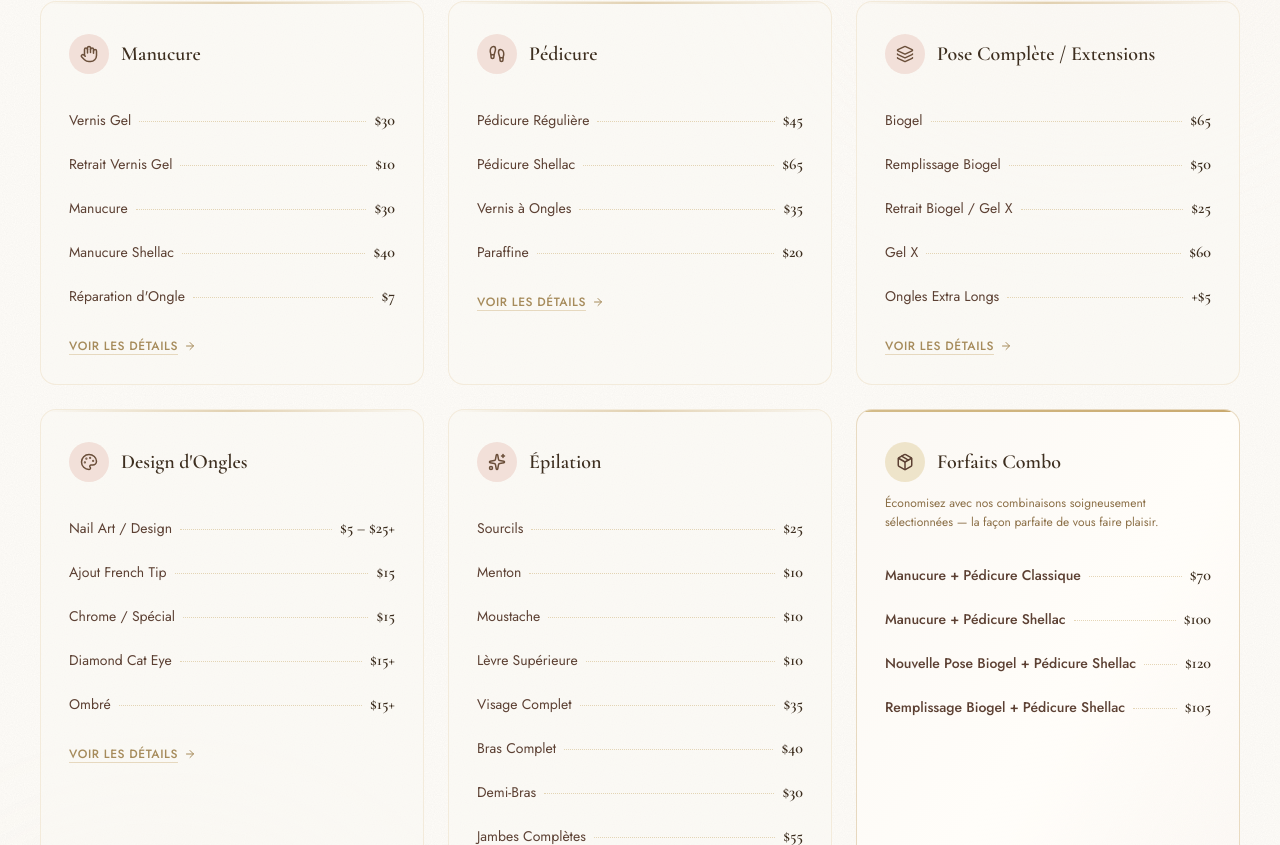
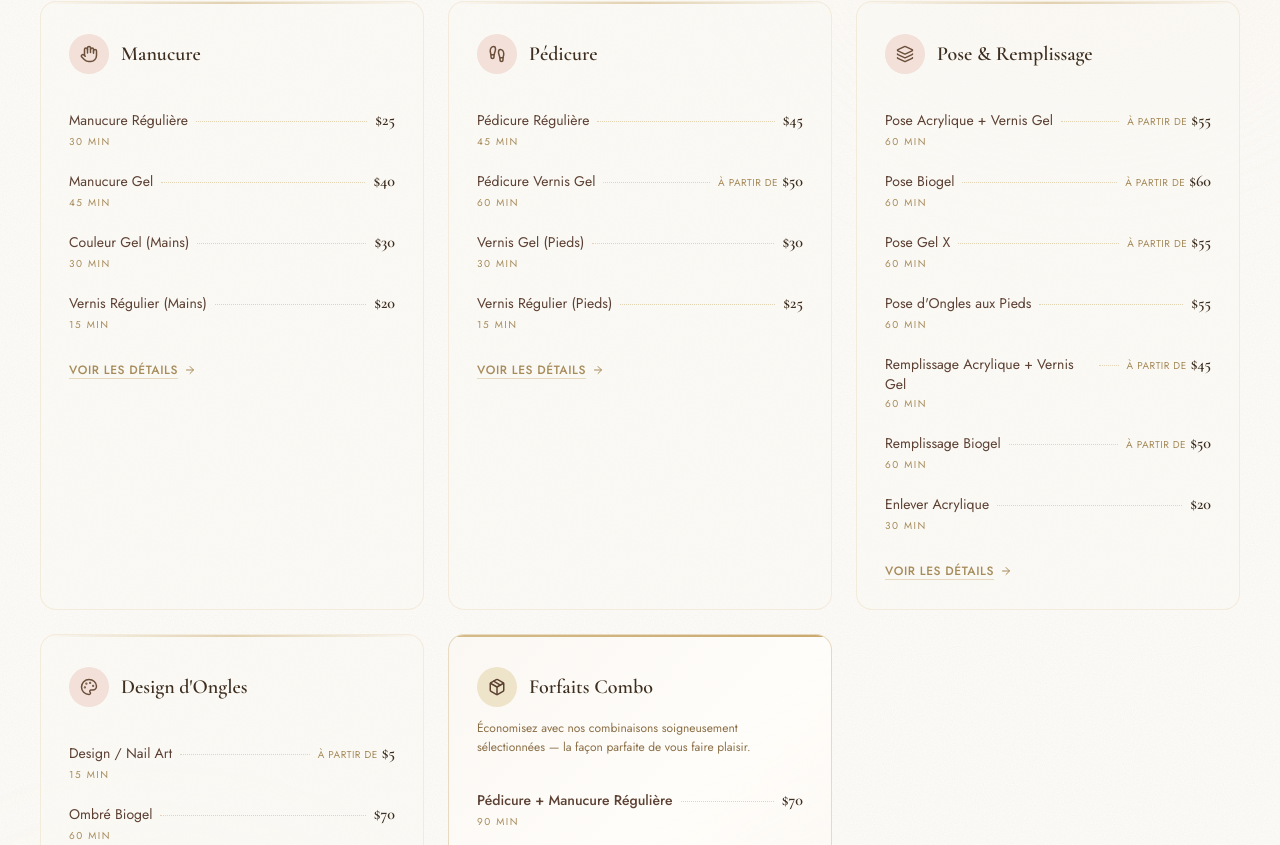
Before and after one commit to simpledark-dev/la-jolie-main, a Next.js app: page / in a window 1280 px wide. Shown: the part 2255-3100 px from the top of the page. Built offline with nearby package versions, Linux system fonts and the light colour scheme.

Commit message:
update pricing and services

```diff
--- a/src/app/layout.tsx
+++ b/src/app/layout.tsx
@@ -22,7 +22,7 @@ const jost = Jost({
 const siteUrl = "https://ongles-diamant.com";
 const siteName = "Ongles Diamant";
 const siteDescription =
-  "Premium nail salon on Rue Saint-Hubert in Montreal's Petite-Patrie. Gel nails, manicure, pedicure, nail art & waxing — by appointment only. Book your visit today.";
+  "Premium nail salon on Rue Saint-Hubert in Montreal's Petite-Patrie. Gel nails, manicure, pedicure & custom nail art — by appointment only. Book your visit today.";
 
 export const metadata: Metadata = {
   metadataBase: new URL(siteUrl),
@@ -37,7 +37,7 @@ export const metadata: Metadata = {
     "Gel X nails Montreal",
     "biogel nails",
     "shellac manicure Montreal",
-    "waxing Rosemont",
+    "biogel refill Montreal",
     "nail salon Saint-Hubert",
     "premium nail care Montreal",
   ],
--- a/src/app/sitemap.ts
+++ b/src/app/sitemap.ts
@@ -7,7 +7,6 @@ const serviceSlugs = [
   "pedicure",
   "extensions",
   "nail-design",
-  "waxing",
 ];
 
 export default function sitemap(): MetadataRoute.Sitemap {
--- a/src/components/Services.tsx
+++ b/src/components/Services.tsx
@@ -54,17 +54,22 @@ export default function Services() {
                 {/* Items */}
                 <div className="space-y-0">
                   {category.items.map((item) => (
-                    <div
-                      key={item.name}
-                      className="flex items-baseline gap-2 py-2.5"
-                    >
+                    <div key={item.name} className="py-2.5">
+                      <div className="flex items-baseline gap-2">
                         <span className="font-body text-sm text-brown-700">
                           {(t.serviceCategories[category.slug as keyof typeof t.serviceCategories]?.items as Record<string, string>)?.[item.name] ?? item.name}
                         </span>
                         <span className="flex-1 border-b border-dotted border-brown-200/60 min-w-[20px] translate-y-[-3px]" />
-                      <span className="flex-shrink-0 font-display text-base font-semibold text-brown-800">
+                        <span className="flex-shrink-0 font-display text-base font-semibold text-brown-800 whitespace-nowrap">
+                          {item.priceFrom && <span className="font-body text-[10px] font-normal tracking-wider uppercase text-brown-400 mr-1">{t.services.from}</span>}
                           {item.price}
                         </span>
+                      </div>
+                      {item.duration && (
+                        <p className="font-body text-[10px] tracking-[0.15em] uppercase text-brown-400 mt-0.5">
+                          {item.duration}
+                        </p>
+                      )}
                     </div>
                   ))}
                 </div>
@@ -104,17 +109,21 @@ export default function Services() {
               {/* Items */}
               <div className="space-y-0">
                 {comboPackages.map((item) => (
-                  <div
-                    key={item.name}
-                    className="flex items-baseline gap-2 py-2.5"
-                  >
+                  <div key={item.name} className="py-2.5">
+                    <div className="flex items-baseline gap-2">
                       <span className="font-body text-sm font-medium text-brown-700">
                         {(t.comboPackages as Record<string, string>)[item.name] ?? item.name}
                       </span>
                       <span className="flex-1 border-b border-dotted border-brown-200/60 min-w-[20px] translate-y-[-3px]" />
-                    <span className="flex-shrink-0 font-display text-base font-semibold text-brown-800">
+                      <span className="flex-shrink-0 font-display text-base font-semibold text-brown-800 whitespace-nowrap">
                         {item.price}
                       </span>
+                    </div>
+                    {item.duration && (
+                      <p className="font-body text-[10px] tracking-[0.15em] uppercase text-brown-400 mt-0.5">
+                        {item.duration}
+                      </p>
+                    )}
                   </div>
                 ))}
               </div>
--- a/src/data/services.ts
+++ b/src/data/services.ts
@@ -1,4 +1,4 @@
-import { Hand, Footprints, Layers, Palette, Sparkles, Package } from "lucide-react";
+import { Hand, Footprints, Layers, Palette, Package } from "lucide-react";
 import type { LucideIcon } from "lucide-react";
 import type { StaticImageData } from "next/image";
 
@@ -16,6 +16,8 @@ import pearlShimmerPedicure from "@/assets/gallery/pearl-shimmer-pedicure.webp";
 export interface ServiceItem {
   name: string;
   price: string;
+  duration?: string;
+  priceFrom?: boolean;
 }
 
 export interface ServiceCategory {
@@ -30,6 +32,7 @@ export interface ServiceCategory {
 export interface ComboPackage {
   name: string;
   price: string;
+  duration?: string;
 }
 
 export const services: ServiceCategory[] = [
@@ -38,14 +41,13 @@ export const services: ServiceCategory[] = [
     category: "Manicure",
     icon: Hand,
     description:
-      "Pamper your hands with our expert manicure services. From classic polish to long-lasting shellac, we shape, buff, and perfect every nail with care and precision.",
+      "Pamper your hands with our expert manicure services. From classic polish to long-lasting gel, we shape, buff, and perfect every nail with care and precision.",
     images: [sheerPink3dFlowers, pearlChromeAlmond, pinkWhiteFrenchFloral, pastelFrenchMulticolor],
     items: [
-      { name: "Gel Nail Polish", price: "$30" },
-      { name: "Gel Nail Polish Removal", price: "$10" },
-      { name: "Manicure", price: "$30" },
-      { name: "Shellac Manicure", price: "$40" },
-      { name: "Nail Repair", price: "$7" },
+      { name: "Regular Manicure", price: "$25", duration: "30 min" },
+      { name: "Gel Manicure", price: "$40", duration: "45 min" },
+      { name: "Gel Color (Hands)", price: "$30", duration: "30 min" },
+      { name: "Regular Polish (Hands)", price: "$20", duration: "15 min" },
     ],
   },
   {
@@ -56,25 +58,27 @@ export const services: ServiceCategory[] = [
       "Treat your feet to a relaxing pedicure experience. We soak, exfoliate, and polish to leave your toes looking beautiful and feeling refreshed from heel to tip.",
     images: [frenchPedicureWhiteTips, nudeGelPedicure, glitterGoldPedicure, pearlShimmerPedicure],
     items: [
-      { name: "Regular Pedicure", price: "$45" },
-      { name: "Shellac Pedicure", price: "$65" },
-      { name: "Nail Polish", price: "$35" },
-      { name: "Paraffin", price: "$20" },
+      { name: "Regular Pedicure", price: "$45", duration: "45 min" },
+      { name: "Gel Pedicure", price: "$50", duration: "60 min", priceFrom: true },
+      { name: "Gel Polish (Feet)", price: "$30", duration: "30 min" },
+      { name: "Regular Polish (Feet)", price: "$25", duration: "15 min" },
     ],
   },
   {
     slug: "extensions",
-    category: "Full Set / Extensions",
+    category: "Full Set & Refills",
     icon: Layers,
     description:
       "Add length and strength with our professional nail extensions. Whether you prefer Biogel for a natural look or Gel X for instant glam, we build sets that last.",
     images: [sheerPink3dFlowers, pinkLeopardStilettoBow, pearlChromeAlmond, pinkWhiteFrenchFloral, pastelFrenchMulticolor],
     items: [
-      { name: "Biogel", price: "$65" },
-      { name: "Biogel Refill", price: "$50" },
-      { name: "Biogel / Gel X Removal", price: "$25" },
-      { name: "Gel X", price: "$60" },
-      { name: "Extra Long Nails", price: "+$5" },
+      { name: "Acrylic Full Set + Gel Polish", price: "$55", duration: "60 min", priceFrom: true },
+      { name: "Biogel Full Set", price: "$60", duration: "60 min", priceFrom: true },
+      { name: "Gel X Full Set", price: "$55", duration: "60 min", priceFrom: true },
+      { name: "Toe Nail Full Set", price: "$55", duration: "60 min" },
+      { name: "Acrylic Refill + Gel Polish", price: "$45", duration: "60 min", priceFrom: true },
+      { name: "Biogel Refill", price: "$50", duration: "60 min", priceFrom: true },
+      { name: "Acrylic Removal", price: "$20", duration: "30 min" },
     ],
   },
   {
@@ -82,43 +86,21 @@ export const services: ServiceCategory[] = [
     category: "Nail Design",
     icon: Palette,
     description:
-      "Express yourself with custom nail art. From elegant French tips to bold chrome finishes and hand-painted designs — bring your vision, and we'll make it real.",
+      "Express yourself with custom nail art. From elegant French tips to bold ombré finishes and hand-painted designs — bring your vision, and we'll make it real.",
     images: [sheerPink3dFlowers, pinkLeopardStilettoBow, purpleGoldCloudArt, pinkWhiteFrenchFloral, pastelFrenchMulticolor],
     items: [
-      { name: "Nail Art / Design", price: "$5 – $25+" },
-      { name: "French Tip Add-on", price: "$15" },
-      { name: "Chrome / Special", price: "$15" },
-      { name: "Diamond Cat Eye", price: "$15+" },
-      { name: "Ombre", price: "$15+" },
-    ],
-  },
-  {
-    slug: "waxing",
-    category: "Waxing",
-    icon: Sparkles,
-    description:
-      "Smooth, clean results with our gentle waxing services. We offer facial and body waxing in a comfortable, hygienic setting — quick sessions with lasting smoothness.",
-    images: [],
-    items: [
-      { name: "Eyebrow", price: "$25" },
-      { name: "Chin", price: "$10" },
-      { name: "Mustache", price: "$10" },
-      { name: "Upper Lip", price: "$10" },
-      { name: "Full Face", price: "$35" },
-      { name: "Full Arm", price: "$40" },
-      { name: "Half Arm", price: "$30" },
-      { name: "Full Legs", price: "$55" },
-      { name: "Half Leg", price: "$35" },
-      { name: "Underarms", price: "$20" },
+      { name: "Nail Design / Art", price: "$5", duration: "15 min", priceFrom: true },
+      { name: "Biogel Ombré", price: "$70", duration: "60 min" },
+      { name: "French Manicure", price: "$15", duration: "15 min", priceFrom: true },
+      { name: "American (Ombré) Manicure", price: "$15", duration: "15 min", priceFrom: true },
     ],
   },
 ];
 
 export const comboPackages: ComboPackage[] = [
-  { name: "Classic Mani + Pedi", price: "$70" },
-  { name: "Shellac Mani + Pedi", price: "$100" },
-  { name: "New Set Biogel + Shellac Pedi", price: "$120" },
-  { name: "Refill Biogel + Shellac Pedi", price: "$105" },
+  { name: "Regular Pedicure + Manicure", price: "$70", duration: "90 min" },
+  { name: "Gel Pedicure + Manicure", price: "$85", duration: "90 min" },
+  { name: "Pedicure + Toe Nail Full Set", price: "$85", duration: "105 min" },
 ];
 
 export const comboPackageIcon = Package;
@@ -130,6 +112,6 @@ export function getServiceBySlug(slug: string): ServiceCategory | undefined {
 export function getRelatedCombos(slug: string): ComboPackage[] {
   if (slug === "manicure" || slug === "pedicure") return comboPackages;
   if (slug === "extensions")
-    return comboPackages.filter((c) => c.name.toLowerCase().includes("biogel"));
+    return comboPackages.filter((c) => c.name.toLowerCase().includes("toe nail"));
   return [];
 }
--- a/src/i18n/en.ts
+++ b/src/i18n/en.ts
@@ -63,6 +63,7 @@ const en = {
     comboDescription:
       "Save with our curated combinations — the perfect way to treat yourself.",
     bookAppointment: "Book Your Appointment",
+    from: "from",
   },
 
   // Service categories
@@ -70,13 +71,12 @@ const en = {
     manicure: {
       category: "Manicure",
       description:
-        "Pamper your hands with our expert manicure services. From classic polish to long-lasting shellac, we shape, buff, and perfect every nail with care and precision.",
+        "Pamper your hands with our expert manicure services. From classic polish to long-lasting gel, we shape, buff, and perfect every nail with care and precision.",
       items: {
-        "Gel Nail Polish": "Gel Nail Polish",
-        "Gel Nail Polish Removal": "Gel Nail Polish Removal",
-        Manicure: "Manicure",
-        "Shellac Manicure": "Shellac Manicure",
-        "Nail Repair": "Nail Repair",
+        "Regular Manicure": "Regular Manicure",
+        "Gel Manicure": "Gel Manicure",
+        "Gel Color (Hands)": "Gel Color (Hands)",
+        "Regular Polish (Hands)": "Regular Polish (Hands)",
       },
     },
     pedicure: {
@@ -85,60 +85,43 @@ const en = {
         "Treat your feet to a relaxing pedicure experience. We soak, exfoliate, and polish to leave your toes looking beautiful and feeling refreshed from heel to tip.",
       items: {
         "Regular Pedicure": "Regular Pedicure",
-        "Shellac Pedicure": "Shellac Pedicure",
-        "Nail Polish": "Nail Polish",
-        Paraffin: "Paraffin",
+        "Gel Pedicure": "Gel Pedicure",
+        "Gel Polish (Feet)": "Gel Polish (Feet)",
+        "Regular Polish (Feet)": "Regular Polish (Feet)",
       },
     },
     extensions: {
-      category: "Full Set / Extensions",
+      category: "Full Set & Refills",
       description:
         "Add length and strength with our professional nail extensions. Whether you prefer Biogel for a natural look or Gel X for instant glam, we build sets that last.",
       items: {
-        Biogel: "Biogel",
+        "Acrylic Full Set + Gel Polish": "Acrylic Full Set + Gel Polish",
+        "Biogel Full Set": "Biogel Full Set",
+        "Gel X Full Set": "Gel X Full Set",
+        "Toe Nail Full Set": "Toe Nail Full Set",
+        "Acrylic Refill + Gel Polish": "Acrylic Refill + Gel Polish",
         "Biogel Refill": "Biogel Refill",
-        "Biogel / Gel X Removal": "Biogel / Gel X Removal",
-        "Gel X": "Gel X",
-        "Extra Long Nails": "Extra Long Nails",
+        "Acrylic Removal": "Acrylic Removal",
       },
     },
     "nail-design": {
       category: "Nail Design",
       description:
-        "Express yourself with custom nail art. From elegant French tips to bold chrome finishes and hand-painted designs — bring your vision, and we'll make it real.",
+        "Express yourself with custom nail art. From elegant French tips to bold ombré finishes and hand-painted designs — bring your vision, and we'll make it real.",
       items: {
-        "Nail Art / Design": "Nail Art / Design",
-        "French Tip Add-on": "French Tip Add-on",
-        "Chrome / Special": "Chrome / Special",
-        "Diamond Cat Eye": "Diamond Cat Eye",
-        Ombre: "Ombre",
-      },
-    },
-    waxing: {
-      category: "Waxing",
-      description:
-        "Smooth, clean results with our gentle waxing services. We offer facial and body waxing in a comfortable, hygienic setting — quick sessions with lasting smoothness.",
-      items: {
-        Eyebrow: "Eyebrow",
-        Chin: "Chin",
-        Mustache: "Mustache",
-        "Upper Lip": "Upper Lip",
-        "Full Face": "Full Face",
-        "Full Arm": "Full Arm",
-        "Half Arm": "Half Arm",
-        "Full Legs": "Full Legs",
-        "Half Leg": "Half Leg",
-        Underarms: "Underarms",
+        "Nail Design / Art": "Nail Design / Art",
+        "Biogel Ombré": "Biogel Ombré",
+        "French Manicure": "French Manicure",
+        "American (Ombré) Manicure": "American (Ombré) Manicure",
       },
     },
   },
 
   // Combo packages
   comboPackages: {
-    "Classic Mani + Pedi": "Classic Mani + Pedi",
-    "Shellac Mani + Pedi": "Shellac Mani + Pedi",
-    "New Set Biogel + Shellac Pedi": "New Set Biogel + Shellac Pedi",
-    "Refill Biogel + Shellac Pedi": "Refill Biogel + Shellac Pedi",
+    "Regular Pedicure + Manicure": "Regular Pedicure + Manicure",
+    "Gel Pedicure + Manicure": "Gel Pedicure + Manicure",
+    "Pedicure + Toe Nail Full Set": "Pedicure + Toe Nail Full Set",
   },
 
   // Testimonials
--- a/src/i18n/fr.ts
+++ b/src/i18n/fr.ts
@@ -65,6 +65,7 @@ const fr: Translations = {
     comboDescription:
       "Économisez avec nos combinaisons soigneusement sélectionnées — la façon parfaite de vous faire plaisir.",
     bookAppointment: "Prendre Rendez-vous",
+    from: "à partir de",
   },
 
   // Service categories
@@ -72,13 +73,12 @@ const fr: Translations = {
     manicure: {
       category: "Manucure",
       description:
-        "Chouchoutez vos mains avec nos services de manucure experts. Du vernis classique au shellac longue durée, nous façonnons, polissons et perfectionnons chaque ongle avec soin et précision.",
+        "Chouchoutez vos mains avec nos services de manucure experts. Du vernis classique au gel longue durée, nous façonnons, polissons et perfectionnons chaque ongle avec soin et précision.",
       items: {
-        "Gel Nail Polish": "Vernis Gel",
-        "Gel Nail Polish Removal": "Retrait Vernis Gel",
-        Manicure: "Manucure",
-        "Shellac Manicure": "Manucure Shellac",
-        "Nail Repair": "Réparation d'Ongle",
+        "Regular Manicure": "Manucure Régulière",
+        "Gel Manicure": "Manucure Gel",
+        "Gel Color (Hands)": "Couleur Gel (Mains)",
+        "Regular Polish (Hands)": "Vernis Régulier (Mains)",
       },
     },
     pedicure: {
@@ -87,60 +87,43 @@ const fr: Translations = {
         "Offrez à vos pieds une expérience de pédicure relaxante. Nous trempons, exfolions et polissons pour que vos orteils soient beaux et rafraîchis de la pointe au talon.",
       items: {
         "Regular Pedicure": "Pédicure Régulière",
-        "Shellac Pedicure": "Pédicure Shellac",
-        "Nail Polish": "Vernis à Ongles",
-        Paraffin: "Paraffine",
+        "Gel Pedicure": "Pédicure Vernis Gel",
+        "Gel Polish (Feet)": "Vernis Gel (Pieds)",
+        "Regular Polish (Feet)": "Vernis Régulier (Pieds)",
       },
     },
     extensions: {
-      category: "Pose Complète / Extensions",
+      category: "Pose & Remplissage",
       description:
-        "Ajoutez longueur et solidité avec nos extensions d'ongles professionnelles. Que vous préfériez le Biogel pour un look naturel ou le Gel X pour un glamour instantané, nous créons des poses durables.",
+        "Ajoutez longueur et solidité avec nos poses d'ongles professionnelles. Que vous préfériez le Biogel pour un look naturel ou le Gel X pour un glamour instantané, nous créons des poses durables.",
       items: {
-        Biogel: "Biogel",
+        "Acrylic Full Set + Gel Polish": "Pose Acrylique + Vernis Gel",
+        "Biogel Full Set": "Pose Biogel",
+        "Gel X Full Set": "Pose Gel X",
+        "Toe Nail Full Set": "Pose d'Ongles aux Pieds",
+        "Acrylic Refill + Gel Polish": "Remplissage Acrylique + Vernis Gel",
         "Biogel Refill": "Remplissage Biogel",
-        "Biogel / Gel X Removal": "Retrait Biogel / Gel X",
-        "Gel X": "Gel X",
-        "Extra Long Nails": "Ongles Extra Longs",
+        "Acrylic Removal": "Enlever Acrylique",
       },
     },
     "nail-design": {
       category: "Design d'Ongles",
       description:
-        "Exprimez-vous avec du nail art personnalisé. Des French élégantes aux finitions chrome audacieuses et designs peints à la main — apportez votre vision, et nous la réaliserons.",
+        "Exprimez-vous avec du nail art personnalisé. Des French élégantes aux finitions ombré audacieuses et designs peints à la main — apportez votre vision, et nous la réaliserons.",
       items: {
-        "Nail Art / Design": "Nail Art / Design",
-        "French Tip Add-on": "Ajout French Tip",
-        "Chrome / Special": "Chrome / Spécial",
-        "Diamond Cat Eye": "Diamond Cat Eye",
-        Ombre: "Ombré",
-      },
-    },
-    waxing: {
-      category: "Épilation",
-      description:
-        "Des résultats lisses et nets avec nos services d'épilation douce. Nous offrons l'épilation du visage et du corps dans un cadre confortable et hygiénique — des séances rapides pour une douceur durable.",
-      items: {
-        Eyebrow: "Sourcils",
-        Chin: "Menton",
-        Mustache: "Moustache",
-        "Upper Lip": "Lèvre Supérieure",
-        "Full Face": "Visage Complet",
-        "Full Arm": "Bras Complet",
-        "Half Arm": "Demi-Bras",
-        "Full Legs": "Jambes Complètes",
-        "Half Leg": "Demi-Jambe",
-        Underarms: "Aisselles",
+        "Nail Design / Art": "Design / Nail Art",
+        "Biogel Ombré": "Ombré Biogel",
+        "French Manicure": "Manucure Français",
+        "American (Ombré) Manicure": "Manucure American (Ombré)",
       },
     },
   },
 
   // Combo packages
   comboPackages: {
-    "Classic Mani + Pedi": "Manucure + Pédicure Classique",
-    "Shellac Mani + Pedi": "Manucure + Pédicure Shellac",
-    "New Set Biogel + Shellac Pedi": "Nouvelle Pose Biogel + Pédicure Shellac",
-    "Refill Biogel + Shellac Pedi": "Remplissage Biogel + Pédicure Shellac",
+    "Regular Pedicure + Manicure": "Pédicure + Manucure Régulière",
+    "Gel Pedicure + Manicure": "Pédicure + Manucure Vernis Gel",
+    "Pedicure + Toe Nail Full Set": "Pédicure + Pose d'Ongles aux Pieds",
   },
 
   // Testimonials
```
Also changed, not shown: src/components/ServiceDetailContent.tsx (+26 -12 lines). Lines whose indentation alone changed are shown as unchanged.
